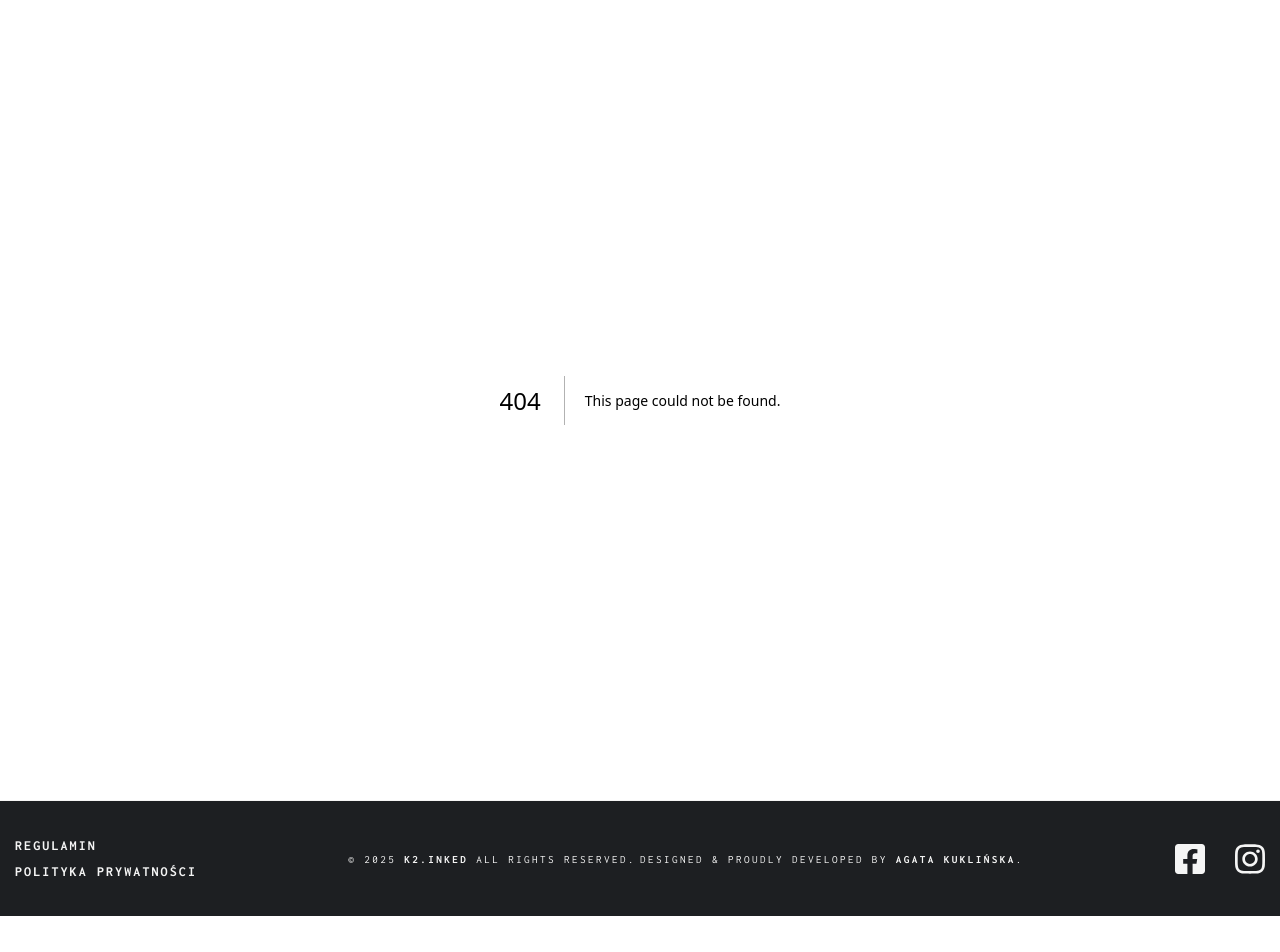
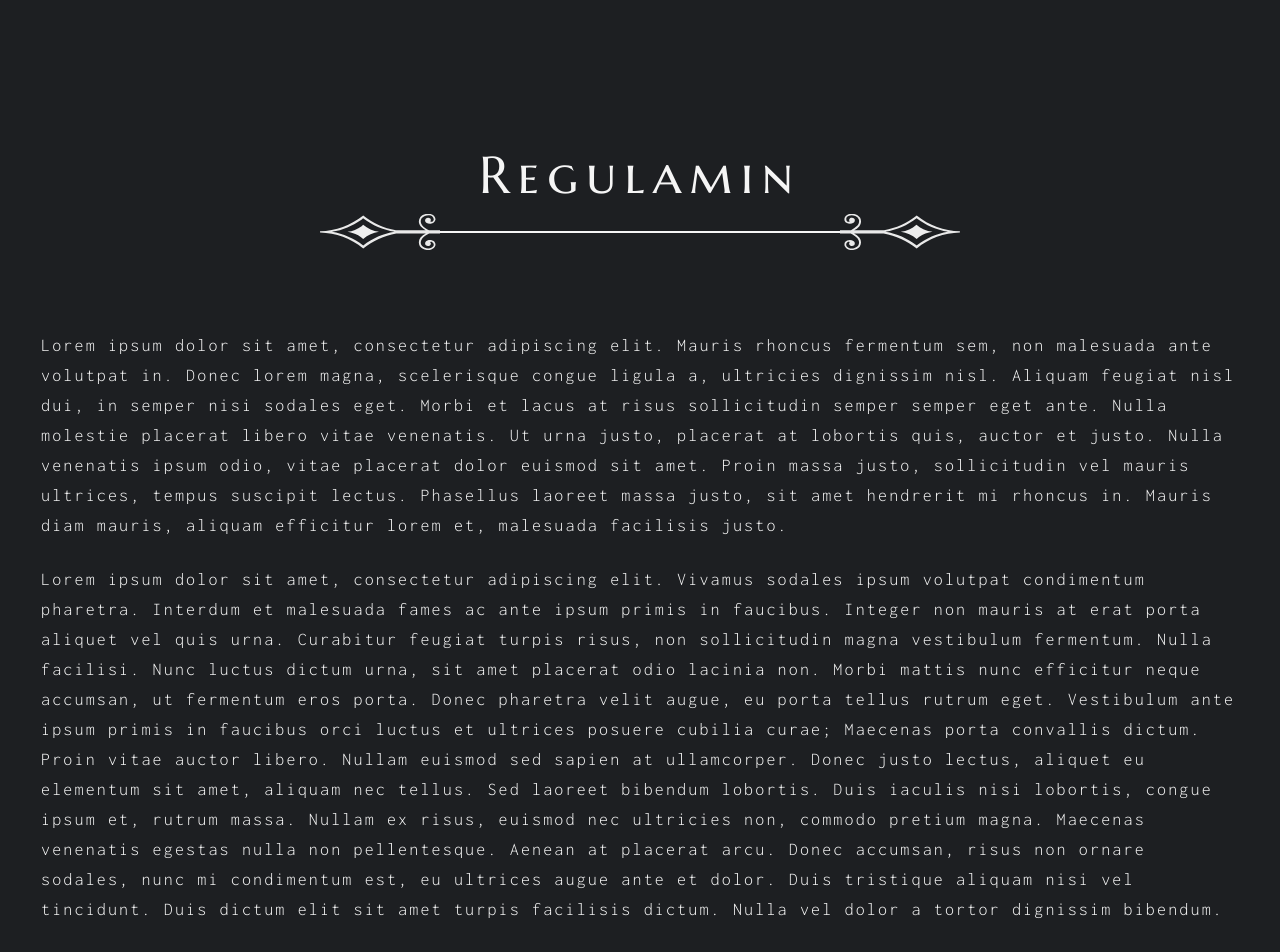
Before and after one commit to Delicadency/k2inked, a Next.js app: page /regulamin in a window 1280 px wide. Before the commit this address had no page. Shown: the top 952 px of the page. Before the commit the page ends 916 px from the top, so only its background shows below. Built offline with nearby package versions, Linux system fonts and the light colour scheme.

Commit message:
feat: Regulations and Privacy Policy pages created - data to swap later

```diff
--- /dev/null
+++ b/src/app/polityka-prywatnosci/data.ts
@@ -0,0 +1,7 @@
+export const policies: string[] = [
+    "Lorem ipsum dolor sit amet, consectetur adipiscing elit. Mauris rhoncus fermentum sem, non malesuada ante volutpat in. Donec lorem magna, scelerisque congue ligula a, ultricies dignissim nisl. Aliquam feugiat nisl dui, in semper nisi sodales eget. Morbi et lacus at risus sollicitudin semper semper eget ante. Nulla molestie placerat libero vitae venenatis. Ut urna justo, placerat at lobortis quis, auctor et justo. Nulla venenatis ipsum odio, vitae placerat dolor euismod sit amet. Proin massa justo, sollicitudin vel mauris ultrices, tempus suscipit lectus. Phasellus laoreet massa justo, sit amet hendrerit mi rhoncus in. Mauris diam mauris, aliquam efficitur lorem et, malesuada facilisis justo.",
+    "Lorem ipsum dolor sit amet, consectetur adipiscing elit. Vivamus sodales ipsum volutpat condimentum pharetra. Interdum et malesuada fames ac ante ipsum primis in faucibus. Integer non mauris at erat porta aliquet vel quis urna. Curabitur feugiat turpis risus, non sollicitudin magna vestibulum fermentum. Nulla facilisi. Nunc luctus dictum urna, sit amet placerat odio lacinia non. Morbi mattis nunc efficitur neque accumsan, ut fermentum eros porta. Donec pharetra velit augue, eu porta tellus rutrum eget. Vestibulum ante ipsum primis in faucibus orci luctus et ultrices posuere cubilia curae; Maecenas porta convallis dictum. Proin vitae auctor libero. Nullam euismod sed sapien at ullamcorper. Donec justo lectus, aliquet eu elementum sit amet, aliquam nec tellus. Sed laoreet bibendum lobortis. Duis iaculis nisi lobortis, congue ipsum et, rutrum massa. Nullam ex risus, euismod nec ultricies non, commodo pretium magna. Maecenas venenatis egestas nulla non pellentesque. Aenean at placerat arcu. Donec accumsan, risus non ornare sodales, nunc mi condimentum est, eu ultrices augue ante et dolor. Duis tristique aliquam nisi vel tincidunt. Duis dictum elit sit amet turpis facilisis dictum. Nulla vel dolor a tortor dignissim bibendum.",
+    "Integer ac tristique magna, sit amet porta erat. Maecenas tincidunt turpis quis velit porttitor porttitor. Nunc consequat tellus eu sollicitudin scelerisque. Duis imperdiet mauris at elementum ultricies. Quisque posuere, nunc a convallis vulputate, dolor erat rhoncus felis, commodo vulputate quam nulla at nisi. Quisque nec sapien sed elit pretium tempor eget a quam. Nulla vel arcu vel orci facilisis pretium sed at ipsum. Nam tristique nisl ut metus rutrum mollis. Sed erat ipsum, cursus sed pretium quis, convallis id leo. Aliquam vel aliquet elit. Duis scelerisque sagittis rutrum. Donec efficitur lectus lacus, at tincidunt velit egestas eu. Donec vel augue at elit ultricies cursus sit amet vel arcu. In dictum eros a est viverra tincidunt. Nullam elementum scelerisque lacus, quis faucibus felis bibendum sit amet. Mauris et nunc dui. In a lorem luctus, condimentum ipsum id, egestas nisi. Quisque suscipit quis felis ac ultrices. Duis pellentesque consequat accumsan."
+]
+
+// Do uzupełnienia realnymi danymi
--- /dev/null
+++ b/src/app/polityka-prywatnosci/page.tsx
@@ -0,0 +1,29 @@
+import { Container } from "@/components/Container";
+import { Heading } from "@/components/Heading";
+import { Divider } from "@/icons/Divider";
+import { policies } from "./data";
+
+const Policy = () => {
+  return (
+    <div className="text-light bg-dark h-fit">
+      <Container className="flex flex-col items-center px-6.5 pt-34">
+        <Heading variant="light" tag="h2" className="text-center">
+          Polityka prywatności
+        </Heading>
+        <Divider className="tablet:hidden mb-14" capWidth={70} />
+        <div className="desktop:w-240 tablet:w-180">
+          <Divider className="tablet:flex mb-20 hidden" />
+        </div>
+        <article className="tablet:text-lg mb-25 text-base leading-7.5 font-light tracking-[0.12em]">
+          {policies.map((policy, i) => (
+            <p className="mb-6" key={i}>
+              {policy}
+            </p>
+          ))}
+        </article>
+      </Container>
+    </div>
+  );
+};
+
+export default Policy;
--- /dev/null
+++ b/src/app/regulamin/data.ts
@@ -0,0 +1,7 @@
+export const regulations: string[] = [
+    "Lorem ipsum dolor sit amet, consectetur adipiscing elit. Mauris rhoncus fermentum sem, non malesuada ante volutpat in. Donec lorem magna, scelerisque congue ligula a, ultricies dignissim nisl. Aliquam feugiat nisl dui, in semper nisi sodales eget. Morbi et lacus at risus sollicitudin semper semper eget ante. Nulla molestie placerat libero vitae venenatis. Ut urna justo, placerat at lobortis quis, auctor et justo. Nulla venenatis ipsum odio, vitae placerat dolor euismod sit amet. Proin massa justo, sollicitudin vel mauris ultrices, tempus suscipit lectus. Phasellus laoreet massa justo, sit amet hendrerit mi rhoncus in. Mauris diam mauris, aliquam efficitur lorem et, malesuada facilisis justo.",
+    "Lorem ipsum dolor sit amet, consectetur adipiscing elit. Vivamus sodales ipsum volutpat condimentum pharetra. Interdum et malesuada fames ac ante ipsum primis in faucibus. Integer non mauris at erat porta aliquet vel quis urna. Curabitur feugiat turpis risus, non sollicitudin magna vestibulum fermentum. Nulla facilisi. Nunc luctus dictum urna, sit amet placerat odio lacinia non. Morbi mattis nunc efficitur neque accumsan, ut fermentum eros porta. Donec pharetra velit augue, eu porta tellus rutrum eget. Vestibulum ante ipsum primis in faucibus orci luctus et ultrices posuere cubilia curae; Maecenas porta convallis dictum. Proin vitae auctor libero. Nullam euismod sed sapien at ullamcorper. Donec justo lectus, aliquet eu elementum sit amet, aliquam nec tellus. Sed laoreet bibendum lobortis. Duis iaculis nisi lobortis, congue ipsum et, rutrum massa. Nullam ex risus, euismod nec ultricies non, commodo pretium magna. Maecenas venenatis egestas nulla non pellentesque. Aenean at placerat arcu. Donec accumsan, risus non ornare sodales, nunc mi condimentum est, eu ultrices augue ante et dolor. Duis tristique aliquam nisi vel tincidunt. Duis dictum elit sit amet turpis facilisis dictum. Nulla vel dolor a tortor dignissim bibendum.",
+    "Integer ac tristique magna, sit amet porta erat. Maecenas tincidunt turpis quis velit porttitor porttitor. Nunc consequat tellus eu sollicitudin scelerisque. Duis imperdiet mauris at elementum ultricies. Quisque posuere, nunc a convallis vulputate, dolor erat rhoncus felis, commodo vulputate quam nulla at nisi. Quisque nec sapien sed elit pretium tempor eget a quam. Nulla vel arcu vel orci facilisis pretium sed at ipsum. Nam tristique nisl ut metus rutrum mollis. Sed erat ipsum, cursus sed pretium quis, convallis id leo. Aliquam vel aliquet elit. Duis scelerisque sagittis rutrum. Donec efficitur lectus lacus, at tincidunt velit egestas eu. Donec vel augue at elit ultricies cursus sit amet vel arcu. In dictum eros a est viverra tincidunt. Nullam elementum scelerisque lacus, quis faucibus felis bibendum sit amet. Mauris et nunc dui. In a lorem luctus, condimentum ipsum id, egestas nisi. Quisque suscipit quis felis ac ultrices. Duis pellentesque consequat accumsan."
+]
+
+// Do uzupełnienia realnymi danymi
--- /dev/null
+++ b/src/app/regulamin/page.tsx
@@ -0,0 +1,29 @@
+import { Container } from "@/components/Container";
+import { Heading } from "@/components/Heading";
+import { Divider } from "@/icons/Divider";
+import { regulations } from "./data";
+
+const Regulations = () => {
+  return (
+    <div className="text-light bg-dark h-fit">
+      <Container className="flex flex-col items-center px-6.5 pt-34">
+        <Heading variant="light" tag="h2">
+          Regulamin
+        </Heading>
+        <Divider className="tablet:hidden mb-14" capWidth={70} />
+        <div className="w-160">
+          <Divider className="tablet:flex mb-20 hidden" />
+        </div>
+        <article className="tablet:text-lg mb-25 text-base leading-7.5 font-light tracking-[0.12em]">
+          {regulations.map((regulation, i) => (
+            <p className="mb-6" key={i}>
+              {regulation}
+            </p>
+          ))}
+        </article>
+      </Container>
+    </div>
+  );
+};
+
+export default Regulations;
```
